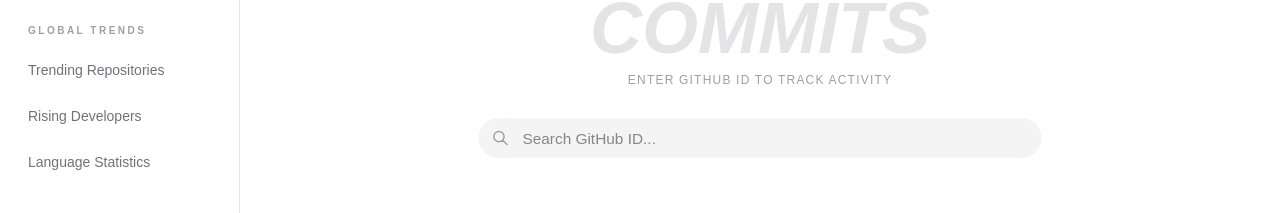
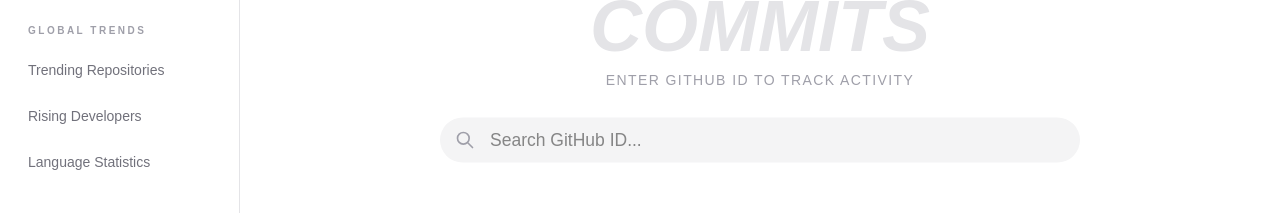
Before and after one commit to NanoKim/github-manager, a Next.js app: page /user/commits in a window 1280 px wide. Shown: the part 294-507 px from the top of the page. Built offline with nearby package versions, Linux system fonts and the light colour scheme.

Commit message:
design: update css
design: update css

```diff
--- a/app/user/commits/page.tsx
+++ b/app/user/commits/page.tsx
@@ -41,9 +41,11 @@
         <div className="w-full max-w-lg text-center space-y-8">
           <div className="space-y-2">
             <h2 className="text-5xl md:text-7xl font-black text-zinc-200 dark:text-zinc-800/50 uppercase italic select-none">Commits</h2>
-            <p className="text-zinc-400 font-medium tracking-widest text-xs uppercase">Enter GitHub ID to track activity</p>
+            <p className="text-zinc-400 dark:text-zinc-500 font-medium tracking-widest text-xs md:text-sm uppercase">Enter GitHub ID to track activity</p>
           </div>
-          <SearchInput className="scale-110" />
+          <div className="relative z-10 scale-110 md:scale-125">
+            <SearchInput />
+          </div>
         </div>
       </div>
     );
```
